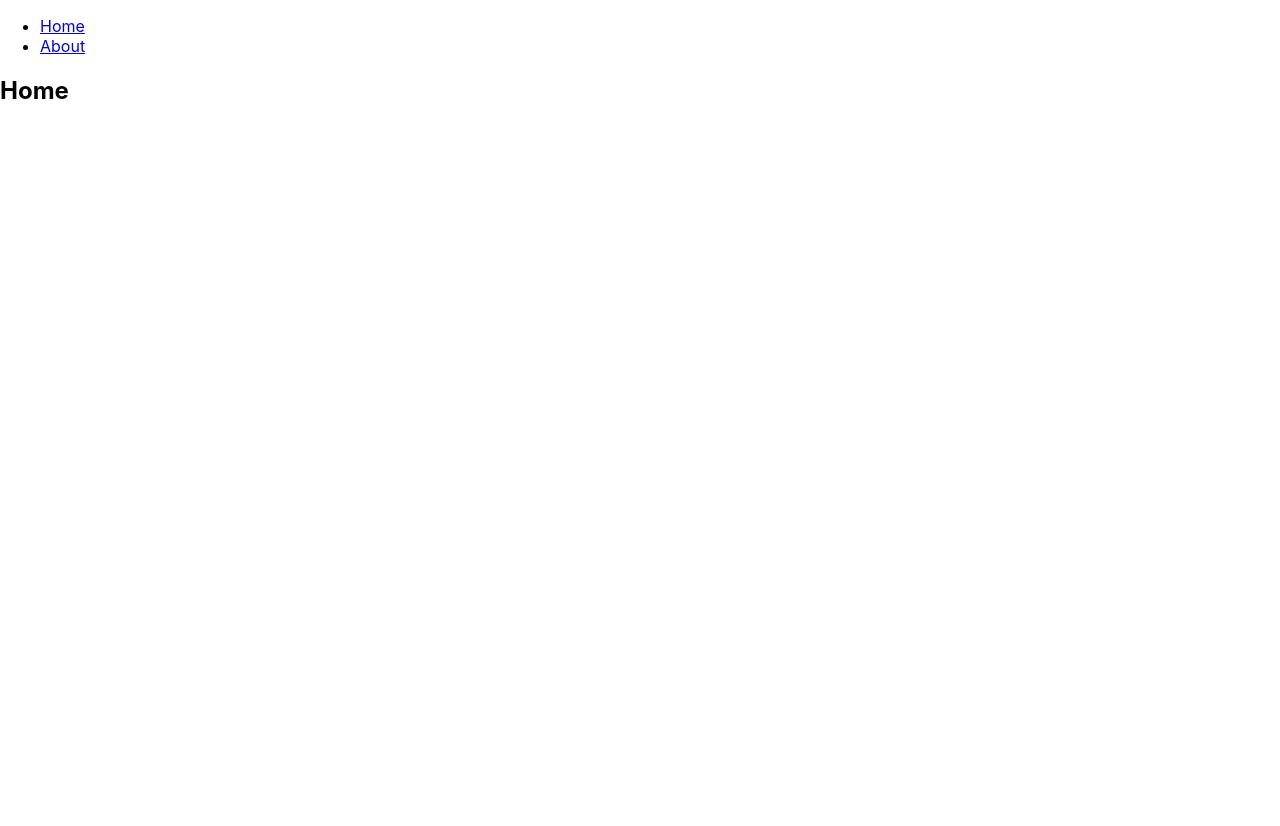
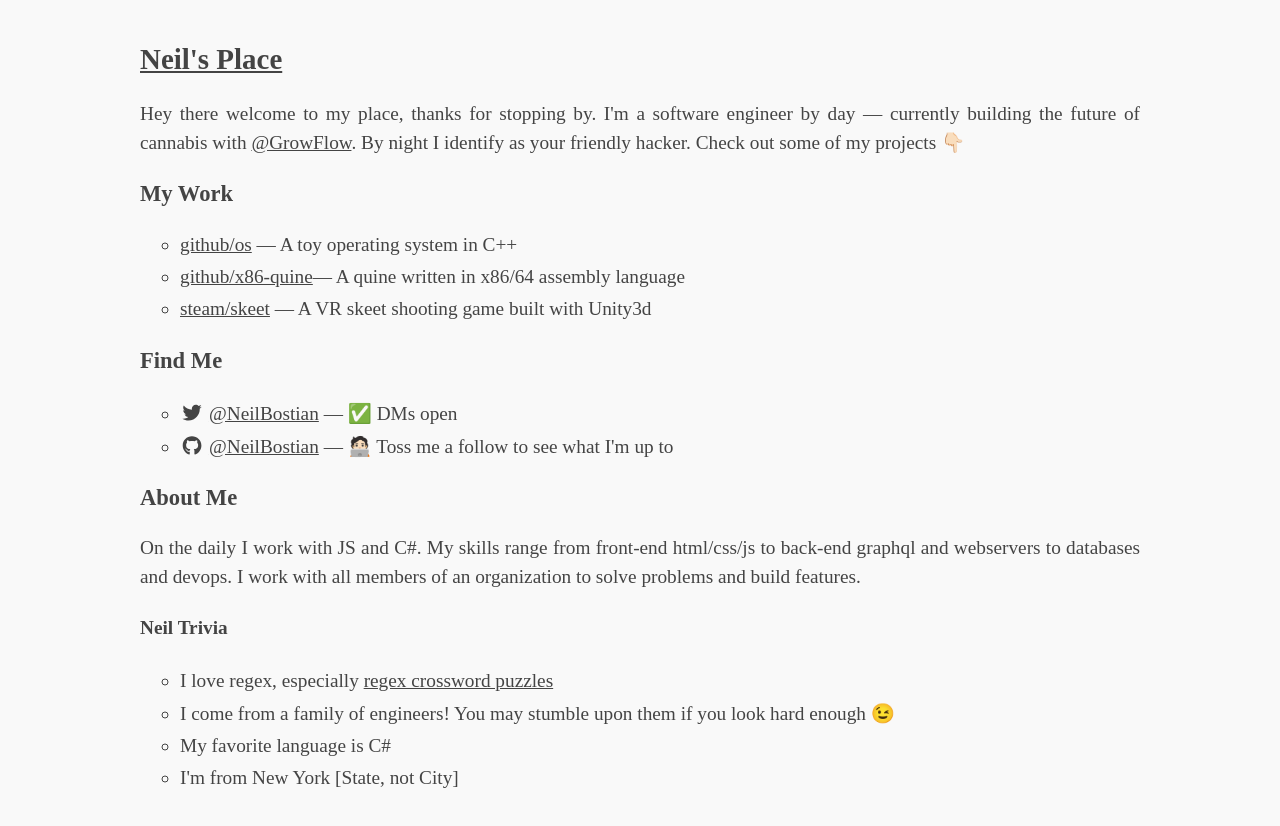
Before and after one commit to NeilBostian/neilbostian.github.io, a React (Create React App) app: page / in a window 1280 px wide. Shown: the top 826 px of the page. Before the commit the page ends 800 px from the top, so only its background shows below. Built offline with nearby package versions, Linux system fonts and the light colour scheme.

Commit message:
feat: add content

```diff
--- a/public/index.html
+++ b/public/index.html
@@ -9,35 +9,11 @@
       name="description"
       content="Home to content created by Neil Bostian"
     />
-    <link rel="apple-touch-icon" href="%PUBLIC_URL%/logo192.png" />
-    <!--
-      manifest.json provides metadata used when your web app is installed on a
-      user's mobile device or desktop. See https://developers.google.com/web/fundamentals/web-app-manifest/
-    -->
     <link rel="manifest" href="%PUBLIC_URL%/manifest.json" />
-    <!--
-      Notice the use of %PUBLIC_URL% in the tags above.
-      It will be replaced with the URL of the `public` folder during the build.
-      Only files inside the `public` folder can be referenced from the HTML.
-
-      Unlike "/favicon.ico" or "favicon.ico", "%PUBLIC_URL%/favicon.ico" will
-      work correctly both with client-side routing and a non-root public URL.
-      Learn how to configure a non-root public URL by running `npm run build`.
-    -->
     <title>Neil's Place</title>
   </head>
   <body>
     <noscript>You need to enable JavaScript to run this app.</noscript>
     <div id="root"></div>
-    <!--
-      This HTML file is a template.
-      If you open it directly in the browser, you will see an empty page.
-
-      You can add webfonts, meta tags, or analytics to this file.
-      The build step will place the bundled scripts into the <body> tag.
-
-      To begin the development, run `npm start` or `yarn start`.
-      To create a production bundle, use `npm run build` or `yarn build`.
-    -->
   </body>
 </html>
--- a/src/App.css
+++ /dev/null
@@ -1,18 +0,0 @@
-.App {
-  text-align: center;
-}
-
-.App-header {
-  background-color: #282c34;
-  min-height: 100vh;
-  display: flex;
-  flex-direction: column;
-  align-items: center;
-  justify-content: center;
-  font-size: calc(10px + 2vmin);
-  color: white;
-}
-
-.App-link {
-  color: #61dafb;
-}
--- a/src/App.js
+++ b/src/App.js
@@ -1,26 +1,29 @@
-import './App.css';
-import { BrowserRouter as Router, Route, Switch, Link } from 'react-router-dom';
+import { HashRouter as Router, Route, Switch } from 'react-router-dom';
+import styled from 'styled-components';
+import Home from './pages/home';
+
+const AppStyle = styled.div`
+  & {
+    @media screen and (min-width: 1050px) {
+      width: 1000px;
+    }
+    @media screen and (max-width: 1049px) {
+      width: 100%;
+    }
+  }
+`;
 
 function App() {
   return (
+    <AppStyle>
       <Router>
-      <ul>
-        <li>
-          <Link to="/">Home</Link>
-        </li>
-        <li>
-          <Link to="/about">About</Link>
-        </li>
-      </ul>
         <Switch>
-        <Route path="/about">
-          <h2>About Neil</h2>
-        </Route>
           <Route path="/">
-          <h2>Home</h2>
+            <Home />
           </Route>
         </Switch>
       </Router>
+    </AppStyle>
   );
 }
 
--- a/src/index.css
+++ b/src/index.css
@@ -1,13 +1,36 @@
 body {
   margin: 0;
-  font-family: -apple-system, BlinkMacSystemFont, 'Segoe UI', 'Roboto', 'Oxygen',
-    'Ubuntu', 'Cantarell', 'Fira Sans', 'Droid Sans', 'Helvetica Neue',
-    sans-serif;
+  font-family: serif;
   -webkit-font-smoothing: antialiased;
   -moz-osx-font-smoothing: grayscale;
+  background-color: #f9f9f9;
+  font-size: 19.3px;
+  display: flex;
+  justify-content: center;
+  padding: 1em;
+  color: #444;
+}
+
+h1,
+h2 {
+  text-decoration: underline;
 }
 
 code {
   font-family: source-code-pro, Menlo, Monaco, Consolas, 'Courier New',
     monospace;
 }
+
+a {
+  color: #444;
+}
+
+ul,
+ol {
+  list-style-type: circle;
+}
+
+p {
+  line-height: 1.5em;
+  text-align: justify;
+}
--- /dev/null
+++ b/src/pages/home.js
@@ -0,0 +1,84 @@
+import { Link } from 'react-router-dom';
+import { FontAwesomeIcon } from '@fortawesome/react-fontawesome';
+import { faTwitter, faGithub } from '@fortawesome/free-brands-svg-icons';
+import styled from 'styled-components';
+
+const HomeStyles = styled.div`
+  ul li {
+    padding: 5px 0;
+  }
+`;
+
+export default function Home() {
+  return (
+    <HomeStyles>
+      <h2>Neil's Place</h2>
+      <p>
+        Hey there welcome to my place, thanks for stopping by. I'm a software
+        engineer by day — currently building the future of cannabis with{' '}
+        <a href="https://growflow.com">@GrowFlow</a>. By night I identify as
+        your friendly hacker. Check out some of my projects 👇🏻
+      </p>
+      <h3>My Work</h3>
+      <ul>
+        <li>
+          <a href="https://github.com/NeilBostian/os">github/os</a> — A toy
+          operating system in C++
+        </li>
+        <li>
+          <a href="https://github.com/NeilBostian/x86-quine">
+            github/x86-quine
+          </a>
+          — A quine written in x86/64 assembly language
+        </li>
+        <li>
+          <a href="http://store.steampowered.com/app/446770">steam/skeet</a> — A
+          VR skeet shooting game built with Unity3d
+        </li>
+      </ul>
+      <h3>Find Me</h3>
+      <ul>
+        <li>
+          <span>
+            <FontAwesomeIcon fixedWidth={true} icon={faTwitter} />
+          </span>{' '}
+          <a href="https://twitter.com/neilbostian" target="_blank">
+            @NeilBostian
+          </a>{' '}
+          — ✅ DMs open
+        </li>
+        <li>
+          <span>
+            <FontAwesomeIcon fixedWidth={true} icon={faGithub} />
+          </span>{' '}
+          <a href="https://github.com/neilbostian" target="_blank">
+            @NeilBostian
+          </a>{' '}
+          — 🧑🏻‍💻 Toss me a follow to see what I'm up to
+        </li>
+      </ul>
+      <h3>About Me</h3>
+      <p>
+        On the daily I work with JS and C#. My skills range from front-end
+        html/css/js to back-end graphql and webservers to databases and devops.
+        I work with all members of an organization to solve problems and build
+        features.
+      </p>
+      <h4>Neil Trivia</h4>
+      <ul>
+        <li>
+          I love regex, especially{' '}
+          <a href="https://regexcrossword.com/" target="_blank">
+            regex crossword puzzles
+          </a>
+        </li>
+        <li>
+          I come from a family of engineers! You may stumble upon them if you
+          look hard enough 😉
+        </li>
+        <li>My favorite language is C#</li>
+        <li>I'm from New York [State, not City]</li>
+      </ul>
+    </HomeStyles>
+  );
+}
```
Also changed, not shown: package.json (+7 -1 lines), 1 other file (tests, documents, lock files or other folders). Lines whose indentation alone changed are shown as unchanged.
